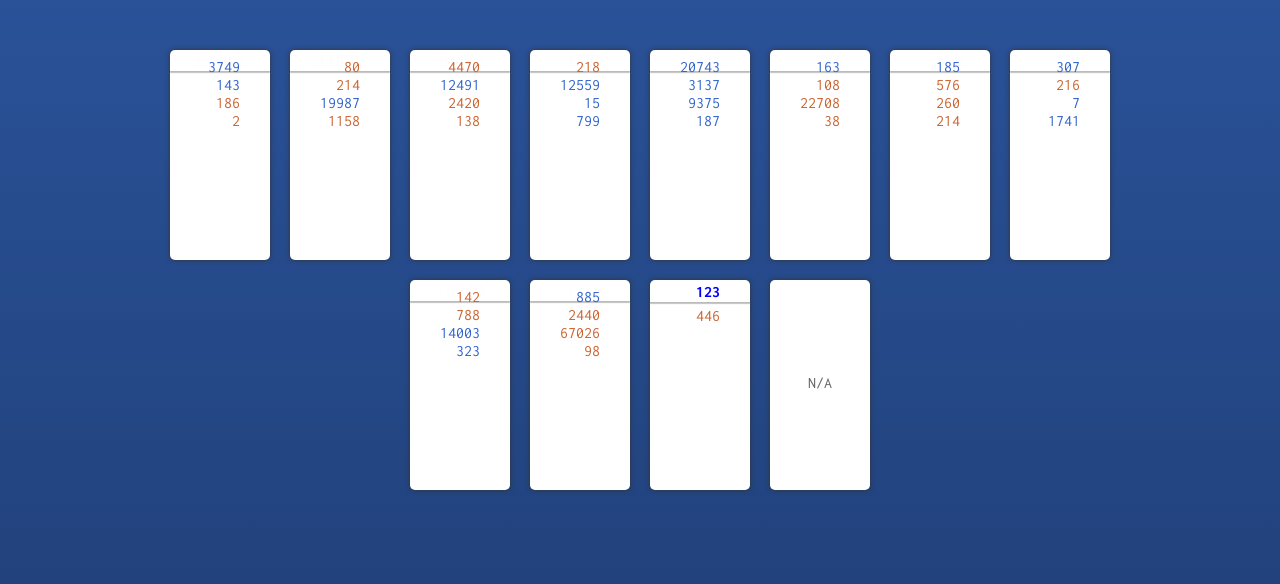
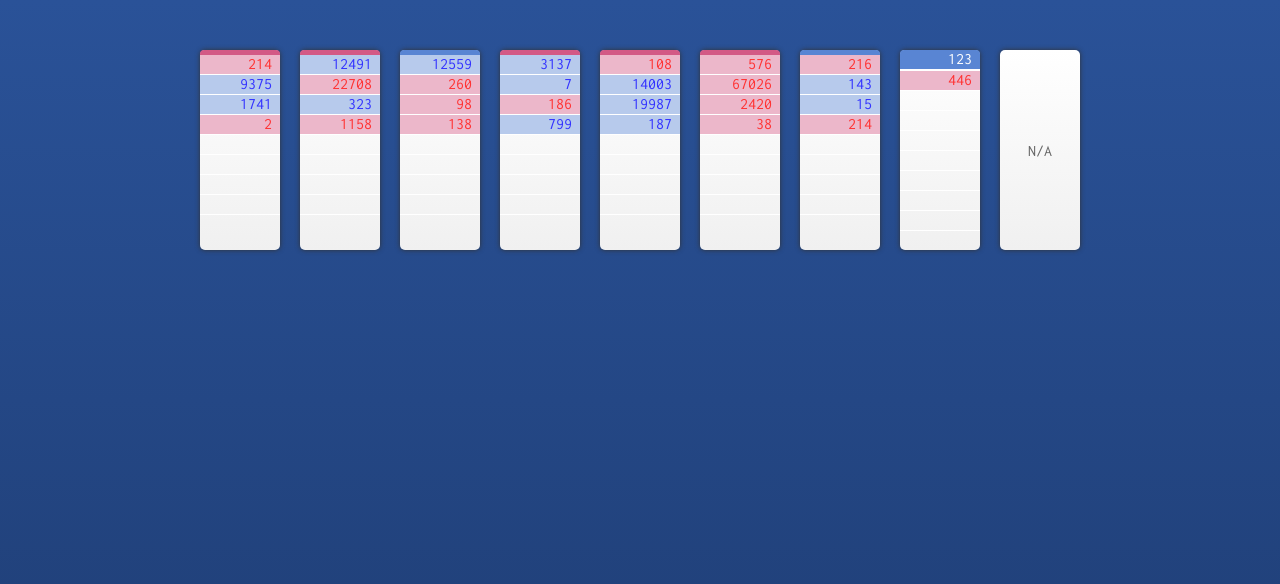
Before and after one commit to hktonylee/number-list, a React (Create React App) app: page / in a window 1280 px wide. Shown: the top 584 px of the page. Built offline with nearby package versions, Linux system fonts and the light colour scheme.

Commit message:
updated layout

```diff
--- a/package.json
+++ b/package.json
@@ -2,12 +2,13 @@
   "name": "number-list",
   "version": "0.1.0",
   "private": true,
-  "homepage" : "http://hktonylee.github.io/number-list",
+  "homepage": "http://hktonylee.github.io/number-list",
   "dependencies": {
     "react": "^15.5.4",
     "react-dom": "^15.5.4"
   },
   "devDependencies": {
+    "detect-browser": "^1.7.0",
     "enzyme": "^2.8.2",
     "node-sass-chokidar": "0.0.2",
     "npm-run-all": "^4.0.2",
--- a/src/App.js
+++ b/src/App.js
@@ -7,9 +7,6 @@ class App extends Component {
     state = {};
 
     _dataSources = [
-        new DataSource(),
-        new DataSource(),
-        new DataSource(),
         new DataSource(),
         new DataSource(),
         new DataSource(),
--- a/src/controls/NumberList.js
+++ b/src/controls/NumberList.js
@@ -1,6 +1,7 @@
 import React, {Component} from 'react';
 import './NumberList.css';
 import {CSSTransitionGroup} from 'react-transition-group';
+import browser from 'detect-browser';
 
 
 export class DataSource {
@@ -33,14 +34,18 @@ export class DataSource {
 
 
 export class NumberList extends Component {
-    state = {
-    };
+    _transitionLeaveTimeout;
+
+    state = {};
 
     constructor(props) {
         super(props);
         if (typeof(props.dataSource) === 'undefined') {
             throw 'Must provide dataSource prop in <NumberList />';
         }
+
+        this._setTransitionLeaveTimeout();
+
         props.dataSource.setUpdateCallback(() => {
             this.forceUpdate();
         });
@@ -64,22 +69,32 @@ export class NumberList extends Component {
 
         if (numbers.length === 0) {
             return (
-                <div key="naLabel" className='empty-div'>N/A</div>
+                <div key='naLabel' className='empty-div'>N/A</div>
             );
 
         } else {
             let items = numbers.map((number, i) => {
+                let key = dataSource._updateSequence - i;
                 let oddEvenClass = (number % 2 === 0 ? 'even-number' : 'odd-number');
                 let className = ['row', oddEvenClass].join(' ');
                 return (
-                    <div key={number} className={className}>
+                    <div key={key} className={className}>
                         <div className='number'>{number}</div>
-                        <div className='border'/>
                     </div>
                 );
             });
 
-            return this._fillArrayIfLessItems(items, 10, (i) => <div key={"_" + i} className='row'>&nbsp;</div>)
+            return this._fillArrayIfLessItems(items, 10, (i) => <div key={'_' + i} className='row'>&nbsp;</div>)
+        }
+    }
+
+    _setTransitionLeaveTimeout() {
+        this._transitionLeaveTimeout = 1;
+        if (browser.name === 'chrome' || browser.name === 'safari') {
+            this._transitionLeaveTimeout = 300;
+        } else {
+            // disable on other browser => animation glitches
+            this._transitionLeaveTimeout = 1;
         }
     }
 
@@ -87,7 +102,11 @@ export class NumberList extends Component {
         return (
             <div className='number-list'>
                 <div className='wrapper'>
-                    <CSSTransitionGroup component="div" className="transition-group" transitionName='number-list' transitionEnterTimeout={400} transitionLeaveTimeout={1}>
+                    <CSSTransitionGroup component='div'
+                                        className='transition-group'
+                                        transitionName='number-list'
+                                        transitionEnterTimeout={300}
+                                        transitionLeaveTimeout={this._transitionLeaveTimeout}>
                         {this._renderRows()}
                     </CSSTransitionGroup>
                 </div>
--- a/src/controls/NumberList.scss
+++ b/src/controls/NumberList.scss
@@ -3,25 +3,25 @@
   display: flex;
   justify-content: center;
 
-  width: 100px;
-  min-height: 200px;
-  background-color: white;
+  min-width: 80px;
+  height: 200px;
+  //background-color: white;
   //background: linear-gradient(to top, #ababab, #ffffff);
+  background: linear-gradient(to top, #f0f0f0, #ffffff);
   box-shadow: 0 0 5px 0 #333;
   border-radius: 5px;
 
-  padding-top: 2px;
-  padding-bottom: 8px;
   position: relative;
 
   .wrapper {
     display: flex;
+    width: 100%;
 
     > .transition-group {
       display: flex;
       flex-direction: column;
-      justify-content: space-around;
-      align-items: flex-end;
+      justify-content: center;
+      width: 100%;
     }
   }
 
@@ -31,39 +31,62 @@
 
   .row {
     text-align: right;
+    width: 100%;
+    height: 19px;
+    border-bottom: 1px solid white;
+
+    &.even-number {
+      //color: white;
+      background-color: #ecb7ca;
+    }
+
+    &.odd-number {
+      //color: white;
+      background-color: #b7caec;
+    }
 
     &:first-child {
-      font-weight: bold;
-      margin-bottom: 4px;
+      //font-weight: bold;
+      height: 19px;
+      border-bottom: 2px solid white;
+
+      border-top-left-radius: 4px;
+      border-top-right-radius: 4px;
+      color: white;
 
       &.even-number {
-        color: red;
+        //color: white;
+        background-color: #d35985;
       }
 
       &.odd-number {
-        color: blue;
+        //color: white;
+        background-color: #5985d3;
       }
+    }
 
-      .border {
-        border-bottom: solid 1px #bbb;
-        box-shadow: 0 1px 1px 0 #bbb;
-        position: absolute;
-        width: 100px;
-        left: 0;
-        margin-top: 2px;
-      }
+    &:last-child {
+      border-bottom: none;
+      border-bottom-left-radius: 4px;
+      border-bottom-right-radius: 4px;
     }
 
     &.number-list-enter {
       .number {
         opacity: 0.01;
-        transform: scale(1.2);
+        transform: scale(1.1);
       }
 
+      //+ .row.even-number {
+      //  background-color: #A10005;
+      //}
+      //
+      //+ .row.odd-number {
+      //  background-color: #0500A1;
+      //}
+
       ~ .row {
-        .number {
-          transform: translate(0, -1em);
-        }
+        transform: translate(0, -1em);
       }
 
       &.number-list-enter-active {
@@ -73,42 +96,56 @@
           transition: opacity 0.15s, transform 0.3s;
         }
 
+        //+ .row.even-number {
+        //  background-color: #f3bbc0;
+        //  transition: background-color 0.15s;
+        //}
+        //
+        //+ .row.odd-number {
+        //  background-color: #c0bbf3;
+        //  transition: background-color 0.15s;
+        //}
+
         ~ .row {
-          .number {
-            transform: translate(0, 0);
-            transition: transform 0.3s;
-          }
+          transform: translate(0, 0);
+          transition: transform 0.3s;
         }
       }
     }
 
+    // TODO: Animation has glitches on Firefox. Temporarily disable.
     &.number-list-leave {
-      opacity: 0;
+      display: none;
+
+      //~ .row {
+      //  border-bottom-left-radius: 4px;
+      //  border-bottom-right-radius: 4px;
+      //}
     }
-
-    // TODO: Animation has too many glitches. Temporarily disable.
     //&.number-list-leave {
     //  opacity: 1;
-    //  position: absolute;
-    //  bottom: -8px;
+    //  position: fixed;
+    //  //bottom: -10px;
     //
     //  &.number-list-leave-active {
     //    opacity: 0;
-    //    transition: opacity 0.3s;
+    //    transition: opacity 0.3s linear;
     //  }
     //}
 
     .number {
       min-width: 40px;
+      padding-left: 8px;
+      padding-right: 8px;
     }
   }
 
   .even-number {
-    color: #CC6633;
+    color: #F33;
   }
 
   .odd-number {
-    color: #3366CC;
+    color: #33F;
   }
 
   .empty-div {
```
Also changed, not shown: 1 other file (tests, documents, lock files or other folders).
